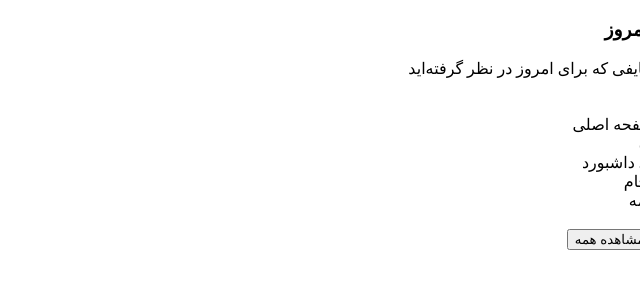
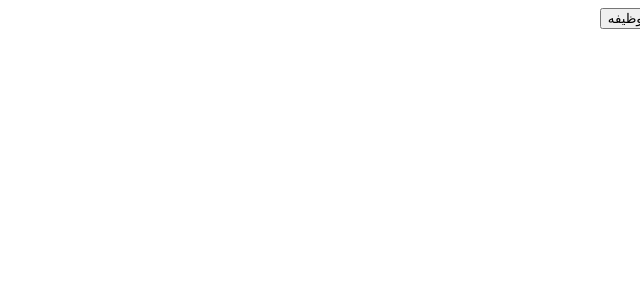
Before and after one commit to bardia-asd/kanban-app, a React (Vite) app: page / in a window 1280 px wide. Shown: the top 300 px of the page, without its empty margins (640-1280 px from the left). Built offline with nearby package versions, Linux system fonts and the light colour scheme; the HTML template or start-up script is replaced by a standard one.

Commit message:
feat(ui): add reusable Dialog component with composable subcomponents

```diff
--- a/package.json
+++ b/package.json
@@ -10,6 +10,7 @@
     "preview": "vite preview"
   },
   "dependencies": {
+    "@radix-ui/react-dialog": "^1.1.23",
     "@radix-ui/react-slot": "^1.3.3",
     "@tailwindcss/vite": "^4.3.3",
     "class-variance-authority": "^0.7.1",
--- a/src/App.jsx
+++ b/src/App.jsx
@@ -1,60 +1,54 @@
 import { Button } from "./components/ui/button";
-import { Badge } from "./components/ui/badge";
+import { Input } from "./components/ui/input";
 import {
-    Card,
-    CardContent,
-    CardDescription,
-    CardFooter,
-    CardHeader,
-    CardTitle,
-} from "./components/ui/card/Card";
+    Dialog,
+    DialogTrigger,
+    DialogClose,
+    DialogPortal,
+    DialogOverlay,
+    DialogContent,
+    DialogHeader,
+    DialogFooter,
+    DialogTitle,
+    DialogDescription,
+} from "./components/ui/dialog";
 
 const App = () => {
     return (
-        <div className="w-full max-w-lg p-4">
-            <Card>
-                <CardHeader className="items-center">
-                    <CardTitle>وظایف امروز</CardTitle>
+        <div className="p-5">
+            <Dialog>
+                <DialogTrigger asChild>
+                    <Button>افزودن وظیفه</Button>
+                </DialogTrigger>
 
-                    <CardDescription>
-                        لیست وظایفی که برای امروز در نظر گرفته‌اید
-                    </CardDescription>
+                <DialogPortal>
+                    <DialogOverlay />
 
-                    <Button variant="outline" size="sm">
-                        افزودن
-                    </Button>
-                </CardHeader>
+                    <DialogContent>
+                        <DialogHeader>
+                            <DialogTitle>افزودن وظیفه جدید</DialogTitle>
 
-                <CardContent>
-                    <div className="space-y-3">
-                        <div className="flex items-center justify-between">
-                            <span className="text-sm">طراحی صفحه اصلی</span>
+                            <DialogDescription>
+                                اطلاعات وظیفه جدید را وارد کنید.
+                            </DialogDescription>
+                        </DialogHeader>
 
-                            <Badge>انجام شده</Badge>
+                        <div className="space-y-4 py-4">
+                            <Input placeholder="عنوان وظیفه" />
+
+                            <Input placeholder="توضیحات" />
                         </div>
 
-                        <div className="flex items-center justify-between">
-                            <span className="text-sm">پیاده‌سازی داشبورد</span>
+                        <DialogFooter>
+                            <DialogClose asChild>
+                                <Button variant="outline">انصراف</Button>
+                            </DialogClose>
 
-                            <Badge variant="secondary">در حال انجام</Badge>
-                        </div>
-
-                        <div className="flex items-center justify-between">
-                            <span className="text-sm">تست برنامه</span>
-
-                            <Badge variant="outline">در انتظار</Badge>
-                        </div>
-                    </div>
-                </CardContent>
-
-                <CardFooter className="justify-between">
-                    <span className="text-sm text-muted-foreground">
-                        ۳ وظیفه
-                    </span>
-
-                    <Button size="sm">مشاهده همه</Button>
-                </CardFooter>
-            </Card>
+                            <Button>افزودن وظیفه</Button>
+                        </DialogFooter>
+                    </DialogContent>
+                </DialogPortal>
+            </Dialog>
         </div>
     );
 };
--- /dev/null
+++ b/src/components/ui/dialog/Dialog.jsx
@@ -0,0 +1,237 @@
+import { forwardRef } from "react";
+import * as DialogPrimitive from "@radix-ui/react-dialog";
+import PropTypes from "prop-types";
+import { cn } from "@/utils/utils";
+import { X } from "lucide-react";
+
+/**
+ * Root dialog component.
+ *
+ * Manages the dialog state and provides context
+ * for all dialog subcomponents.
+ */
+const Dialog = DialogPrimitive.Root;
+
+/**
+ * Element that opens the dialog.
+ */
+const DialogTrigger = DialogPrimitive.Trigger;
+
+/**
+ * Element that closes the dialog.
+ */
+const DialogClose = DialogPrimitive.Close;
+
+/**
+ * Renders dialog content in a React portal.
+ */
+const DialogPortal = DialogPrimitive.Portal;
+
+/**
+ * Dialog backdrop.
+ *
+ * Covers the viewport and provides a dimmed
+ * background with open and close animations.
+ */
+const DialogOverlay = forwardRef(({ className = "", ...props }, ref) => {
+    return (
+        <DialogPrimitive.Overlay
+            ref={ref}
+            className={cn(
+                "fixed inset-0 z-50 bg-black/50 data-[state=open]:animate-fade-in data-[state=closed]:animate-fade-out",
+                className,
+            )}
+            {...props}
+        />
+    );
+});
+
+DialogOverlay.displayName = "DialogOverlay";
+
+/**
+ * Runtime prop validation.
+ */
+DialogOverlay.propTypes = {
+    className: PropTypes.string,
+};
+
+/**
+ * Dialog content container.
+ *
+ * Displays the dialog panel centered within the viewport
+ * and includes a built-in close button.
+ */
+const DialogContent = forwardRef(
+    ({ children, showCloseButton = true, className = "", ...props }, ref) => {
+        return (
+            <DialogPortal>
+                <DialogOverlay />
+
+                <DialogPrimitive.Content
+                    ref={ref}
+                    className={cn(
+                        "fixed z-51 top-1/2 left-1/2 -translate-x-1/2 -translate-y-1/2 w-[calc(100%-2rem)] max-w-lg bg-background p-6 border border-border rounded-lg text-foreground shadow-lg data-[state=open]:animate-fade-in data-[state=open]:animate-zoom-in data-[state=closed]:animate-zoom-out data-[state=closed]:animate-fade-out",
+                        className,
+                    )}
+                    {...props}>
+                    {children}
+
+                    {/* Default close button */}
+                    {showCloseButton && (
+                        <DialogPrimitive.Close className="absolute inset-e-4 top-4 rounded-sm text-muted-foreground flex items-center justify-center size-8 hover:text-popover-foreground transition-colors focus-visible:outline-none focus-visible:ring-2 focus-visible:ring-ring cursor-pointer">
+                            <X size={16} />
+                            <span className="sr-only">Close</span>
+                        </DialogPrimitive.Close>
+                    )}
+                </DialogPrimitive.Content>
+            </DialogPortal>
+        );
+    },
+);
+
+DialogContent.displayName = "DialogContent";
+
+/**
+ * Runtime prop validation.
+ */
+DialogContent.propTypes = {
+    children: PropTypes.node,
+    showCloseButton: PropTypes.bool,
+    className: PropTypes.string,
+};
+
+/**
+ * Dialog header container.
+ *
+ * Groups the title and description with
+ * consistent spacing and alignment.
+ */
+const DialogHeader = forwardRef(
+    ({ children, className = "", ...props }, ref) => {
+        return (
+            <div
+                ref={ref}
+                className={cn(
+                    "flex flex-col gap-1.5 text-center sm:text-start",
+                    className,
+                )}
+                {...props}>
+                {children}
+            </div>
+        );
+    },
+);
+
+DialogHeader.displayName = "DialogHeader";
+
+/**
+ * Runtime prop validation.
+ */
+DialogHeader.propTypes = {
+    children: PropTypes.node,
+    className: PropTypes.string,
+};
+
+/**
+ * Dialog footer container.
+ *
+ * Intended for action buttons such as
+ * Confirm and Cancel.
+ */
+const DialogFooter = forwardRef(
+    ({ children, className = "", ...props }, ref) => {
+        return (
+            <div
+                ref={ref}
+                className={cn(
+                    "flex flex-col sm:flex-row sm:justify-end gap-2",
+                    className,
+                )}
+                {...props}>
+                {children}
+            </div>
+        );
+    },
+);
+
+DialogFooter.displayName = "DialogFooter";
+
+/**
+ * Runtime prop validation.
+ */
+DialogFooter.propTypes = {
+    children: PropTypes.node,
+    className: PropTypes.string,
+};
+
+/**
+ * Dialog title component.
+ *
+ * Represents the primary heading of the dialog.
+ */
+const DialogTitle = forwardRef(
+    ({ children, className = "", ...props }, ref) => {
+        return (
+            <DialogPrimitive.Title
+                ref={ref}
+                className={cn(
+                    "text-lg font-semibold leading-none tracking-tight",
+                    className,
+                )}
+                {...props}>
+                {children}
+            </DialogPrimitive.Title>
+        );
+    },
+);
+
+DialogTitle.displayName = "DialogTitle";
+
+/**
+ * Runtime prop validation.
+ */
+DialogTitle.propTypes = {
+    children: PropTypes.node,
+    className: PropTypes.string,
+};
+
+/**
+ * Dialog description component.
+ *
+ * Displays supporting text below the dialog title.
+ */
+const DialogDescription = forwardRef(
+    ({ children, className = "", ...props }, ref) => {
+        return (
+            <DialogPrimitive.Description
+                ref={ref}
+                className={cn("text-sm text-muted-foreground", className)}
+                {...props}>
+                {children}
+            </DialogPrimitive.Description>
+        );
+    },
+);
+
+DialogDescription.displayName = "DialogDescription";
+
+/**
+ * Runtime prop validation.
+ */
+DialogDescription.propTypes = {
+    children: PropTypes.node,
+    className: PropTypes.string,
+};
+
+export {
+    Dialog,
+    DialogTrigger,
+    DialogClose,
+    DialogPortal,
+    DialogOverlay,
+    DialogContent,
+    DialogHeader,
+    DialogFooter,
+    DialogTitle,
+    DialogDescription,
+};
--- /dev/null
+++ b/src/components/ui/dialog/index.js
@@ -0,0 +1,12 @@
+export {
+    Dialog,
+    DialogTrigger,
+    DialogClose,
+    DialogPortal,
+    DialogOverlay,
+    DialogContent,
+    DialogHeader,
+    DialogFooter,
+    DialogTitle,
+    DialogDescription,
+} from "./Dialog";
--- a/src/components/ui/input/Input.jsx
+++ b/src/components/ui/input/Input.jsx
@@ -1,6 +1,6 @@
 import { forwardRef } from "react";
 import PropTypes from "prop-types";
-import { cn } from "@/lib/utils";
+import { cn } from "@/utils/utils";
 
 /**
  * A reusable input component built on top of the native HTML input element.
```
Also changed, not shown: src/styles/index.css (+96 -15 lines), 1 other file (tests, documents, lock files or other folders).
